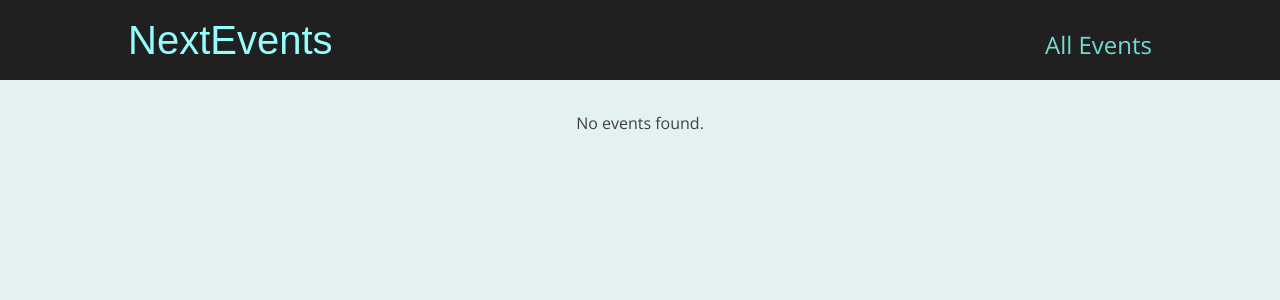
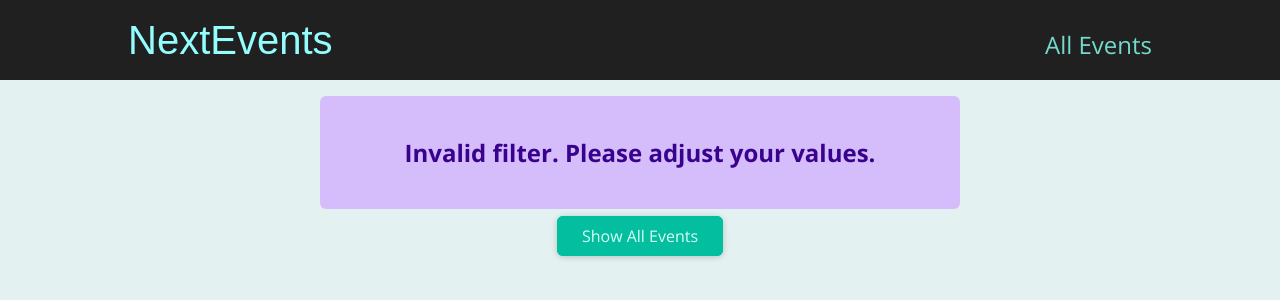
Before and after one commit to Jascha-Biederstedt/events, a Next.js app: page /events/e2 in a window 1280 px wide. Shown: the top 300 px of the page. Built offline with nearby package versions, Linux system fonts and the light colour scheme.

Commit message:
Add error handling

```diff
--- /dev/null
+++ b/components/events/ResultsTitle.js
@@ -0,0 +1,20 @@
+import Button from '../ui/button';
+import classes from './ResultsTitle.module.css';
+
+function ResultsTitle(props) {
+  const { date } = props;
+
+  const humanReadableDate = new Date(date).toLocaleDateString('en-US', {
+    month: 'long',
+    year: 'numeric',
+  });
+
+  return (
+    <section className={classes.title}>
+      <h1>Events in {humanReadableDate}</h1>
+      <Button link="/events">Show all events</Button>
+    </section>
+  );
+}
+
+export default ResultsTitle;
--- /dev/null
+++ b/components/events/ResultsTitle.module.css
@@ -0,0 +1,6 @@
+.title {
+  margin: 2rem auto;
+  width: 90%;
+  max-width: 40rem;
+  text-align: center;
+}
--- /dev/null
+++ b/components/ui/ErrorAlert.js
@@ -0,0 +1,7 @@
+import classes from './ErrorAlert.module.css';
+
+function ErrorAlert(props) {
+  return <div className={classes.alert}>{props.children}</div>;
+}
+
+export default ErrorAlert;
--- /dev/null
+++ b/components/ui/ErrorAlert.module.css
@@ -0,0 +1,12 @@
+.alert {
+  margin: 1rem auto;
+  padding: 1rem 2rem;
+  width: 90%;
+  max-width: 40rem;
+  background-color: #d5bdfc;
+  color: #38028d;
+  font-weight: bold;
+  font-size: 1.5rem;
+  text-align: center;
+  border-radius: 6px;
+}
--- a/pages/events/[...slug].js
+++ b/pages/events/[...slug].js
@@ -1,18 +1,19 @@
+import { Fragment } from 'react';
+
 import { useRouter } from 'next/router';
 
 import { getFilteredEvents } from '../../dummyData';
 import EventList from '../../components/events/EventList';
+import ResultsTitle from '../../components/events/ResultsTitle';
+import Button from '../../components/ui/Button';
+import ErrorAlert from '../../components/ui/ErrorAlert';
 
 export default function FilteredEventsPage() {
   const router = useRouter();
   const filterData = router.query.slug;
 
   if (!filterData) {
-    return (
-      <p className="center" style={{ marginTop: '2rem' }}>
-        Loading...
-      </p>
-    );
+    return <p>Loading...</p>;
   }
 
   const filteredYear = filterData[0];
@@ -29,9 +30,16 @@ export default function FilteredEventsPage() {
     numMonth < 1 ||
     numMonth > 12
   ) {
-    <p style={{ marginTop: '2rem' }}>
-      Invalid filter. Please adjust your values.
-    </p>;
+    return (
+      <Fragment>
+        <ErrorAlert>
+          <p>Invalid filter. Please adjust your values.</p>
+        </ErrorAlert>
+        <div className="center">
+          <Button link="/events">Show All Events</Button>
+        </div>
+      </Fragment>
+    );
   }
 
   const filteredEvents = getFilteredEvents({
@@ -41,15 +49,23 @@ export default function FilteredEventsPage() {
 
   if (!filteredEvents || filteredEvents.length === 0) {
     return (
-      <p className="center" style={{ marginTop: '2rem' }}>
-        No events found.
-      </p>
+      <Fragment>
+        <ErrorAlert>
+          <p>No events found.</p>
+        </ErrorAlert>
+        <div className="center">
+          <Button link="/events">Show All Events</Button>
+        </div>
+      </Fragment>
     );
   }
 
+  const date = new Date(numYear, numMonth - 1);
+
   return (
-    <div>
+    <Fragment>
+      <ResultsTitle date={date} />
       <EventList items={filteredEvents} />
-    </div>
+    </Fragment>
   );
 }
```
Also changed, not shown: pages/events/[eventid].js (+6 -1 lines).
